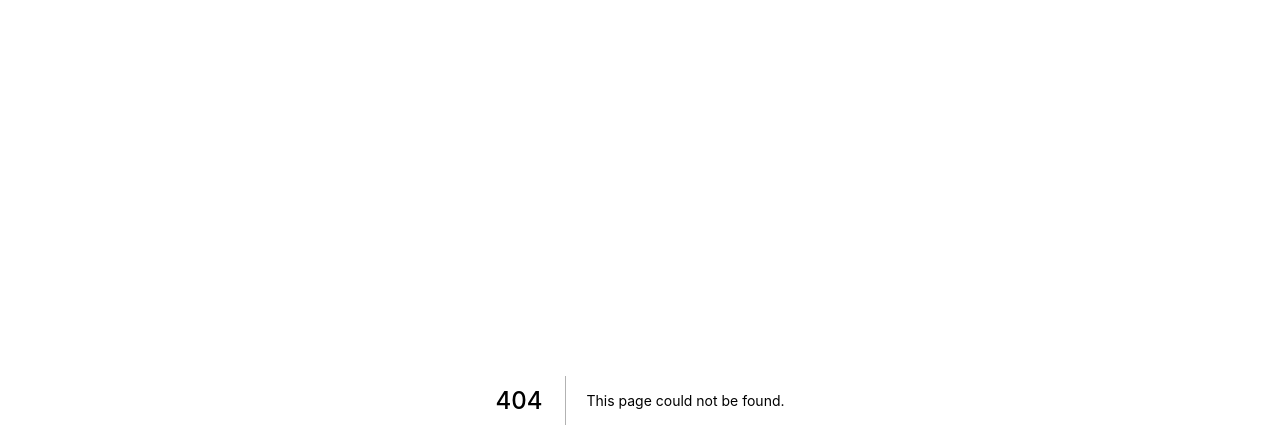
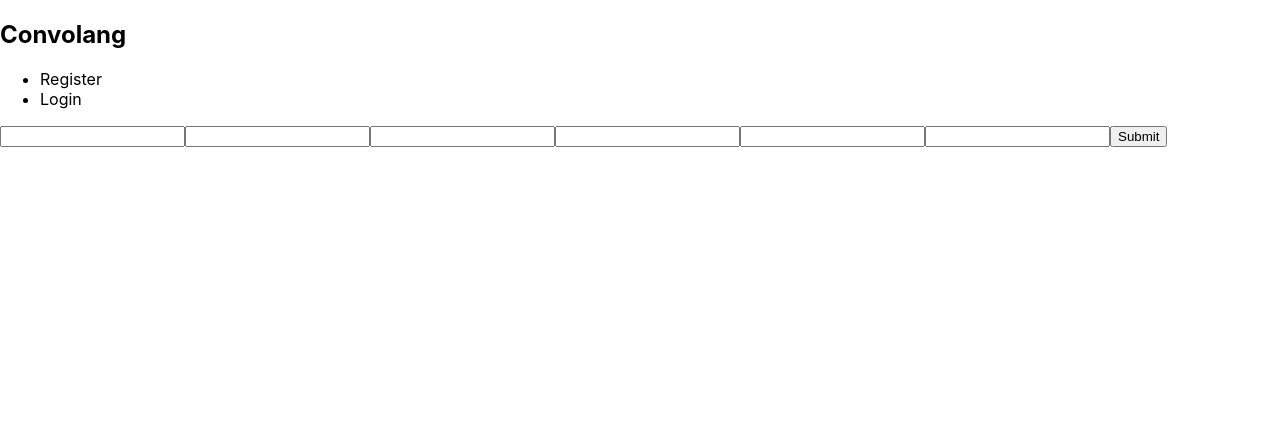
Before and after one commit to edakhmetov/convolang-project, a Next.js app in the folder client/: page /register in a window 1280 px wide. Before the commit this address had no page. Shown: the top 448 px of the page. Built offline with nearby package versions, Linux system fonts and the light colour scheme.

Commit message:
client: added login, register, nav, layout components

```diff
--- /dev/null
+++ b/client/components/Layout.js
@@ -0,0 +1,14 @@
+import Nav from '../components/Nav';
+
+const Layout = ({ children }) => {
+  return (
+    <div>
+      <Nav />
+      <main>
+        {children}
+      </main>
+    </div>
+  )
+}
+
+export default Layout
--- /dev/null
+++ b/client/components/Nav.js
@@ -0,0 +1,22 @@
+import Link from 'next/link';
+import navStyles from '../styles/Nav.module.css';
+
+const Nav = () => {
+  return (
+    <nav>
+      <h1>
+        <Link href="/">Convolang</Link>
+      </h1>
+      <ul>
+        <li>
+          <Link href="/register">Register</Link>
+        </li>
+        <li>
+          <Link href="/login">Login</Link>
+        </li>
+      </ul>
+    </nav>
+  )
+}
+
+export default Nav
--- a/client/pages/_app.js
+++ b/client/pages/_app.js
@@ -1,7 +1,12 @@
+import Layout from '../components/Layout';
 import '../styles/globals.css'
 
 function MyApp({ Component, pageProps }) {
-  return <Component {...pageProps} />
+  return (
+    <Layout>
+      <Component {...pageProps} />
+    </Layout>
+  )
 }
 
 export default MyApp
--- /dev/null
+++ b/client/pages/register.js
@@ -0,0 +1,19 @@
+import signStyle from '../styles/Sign.module.css';
+
+const register = () => {
+  return (
+    <div>
+      <form>
+        <input type="text" name="firstName"/>
+        <input type="text" name="lastName"/>
+        <input type="text" name="username"/>
+        <input type="text" name="password"/>
+        <input type="text" name="nativeLanguages"/>
+        <input type="text" name="learningLanguages"/>
+        <input type="submit"/>
+      </form>
+    </div>
+  )
+}
+
+export default register
```
Also changed, not shown: client/pages/index.js (+14 -55 lines), client/pages/login.js (added, +15 -0 lines), client/.babelrc (added), client/.eslintrc.json, client/styles/Nav.module.css (added), client/styles/Sign.module.css (added).
